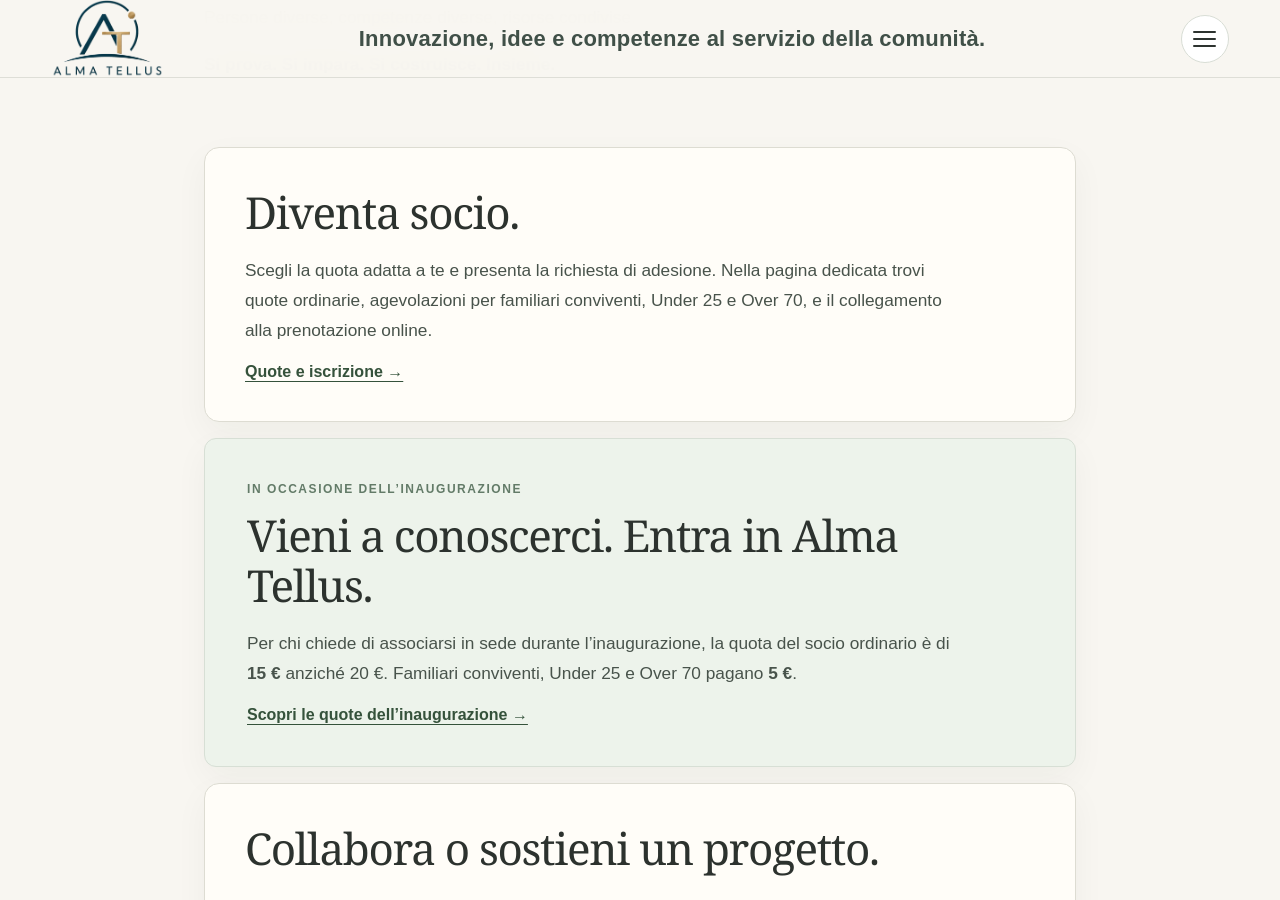
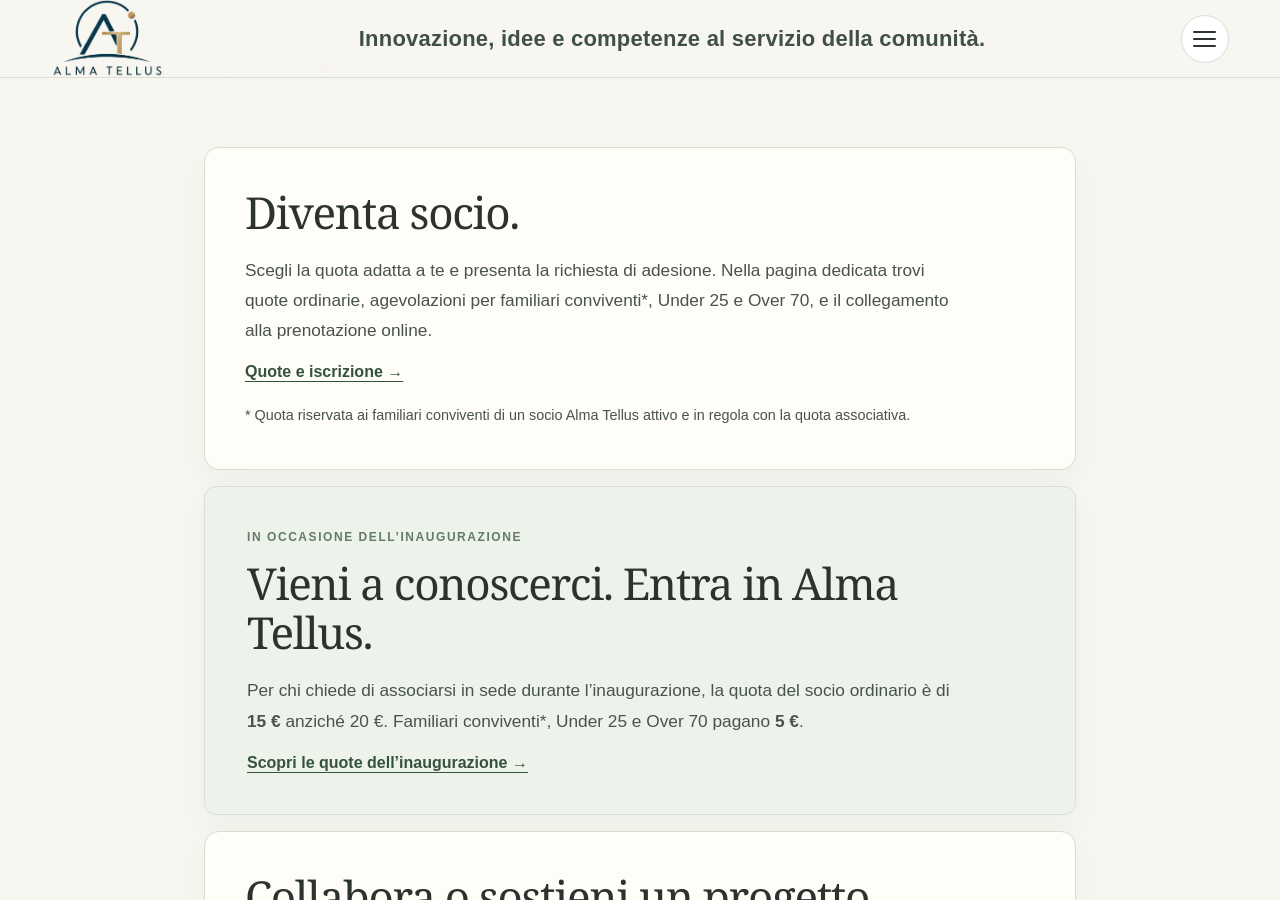
Before and after one commit to almatellus/almatellus.github.io, a Jekyll site: the page built from partecipa.html, in a window 1280 px wide and 900 px high, scrolled down 1082 px. Built offline with Jekyll 4.4.1, drawn with Linux system fonts in a browser that asks for light colours.

Commit message:
Chiarisce requisito familiare convivente nelle pagine pubbliche

```diff
--- a/partecipa.html
+++ b/partecipa.html
@@ -68,14 +68,14 @@
 
   <section>
     <h2>Diventa socio.</h2>
-    <p>Scegli la quota adatta a te e presenta la richiesta di adesione. Nella pagina dedicata trovi quote ordinarie, agevolazioni per familiari conviventi, Under 25 e Over 70, e il collegamento alla prenotazione online.</p>
+    <p>Scegli la quota adatta a te e presenta la richiesta di adesione. Nella pagina dedicata trovi quote ordinarie, agevolazioni per familiari conviventi*, Under 25 e Over 70, e il collegamento alla prenotazione online.</p>
     <div class="alma-editorial-links"><a href="{{ '/tesseramento.html' | relative_url }}">Quote e iscrizione →</a></div>
-  </section>
+  <p><small>* Quota riservata ai familiari conviventi di un socio Alma Tellus attivo e in regola con la quota associativa.</small></p></section>
 
   <section class="alma-inauguration-promo">
     <p class="alma-eyebrow">In occasione dell’inaugurazione</p>
     <h2>Vieni a conoscerci. Entra in Alma Tellus.</h2>
-    <p>Per chi chiede di associarsi in sede durante l’inaugurazione, la quota del socio ordinario è di <strong>15 €</strong> anziché 20 €. Familiari conviventi, Under 25 e Over 70 pagano <strong>5 €</strong>.</p>
+    <p>Per chi chiede di associarsi in sede durante l’inaugurazione, la quota del socio ordinario è di <strong>15 €</strong> anziché 20 €. Familiari conviventi*, Under 25 e Over 70 pagano <strong>5 €</strong>.</p>
     <div class="alma-editorial-links"><a href="{{ '/inaugurazione.html' | relative_url }}">Scopri le quote dell’inaugurazione →</a></div>
   </section>
 
```
